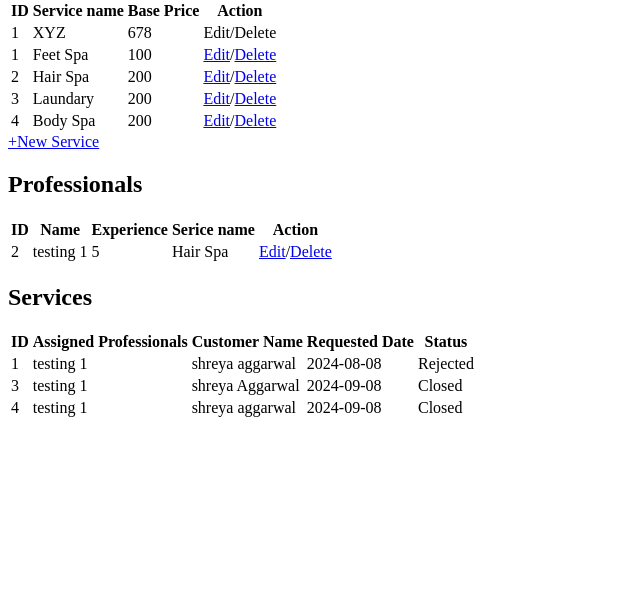
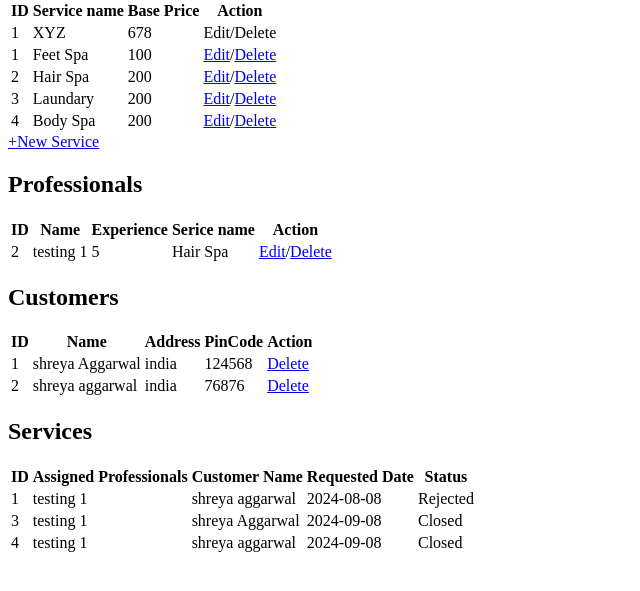
Before and after one commit to Shreya-agr09/AZHouseService, a Flask app: page /admin in a window 1280 px wide. Shown: the part 128-719 px from the top of the page, without its empty margins (0-640 px from the left). Run offline with Flask 3, Linux system fonts and the light colour scheme; a user stored in the database is signed in; data comes from the database, SQL or seed files in the repository.

Commit message:
day final update

```diff
--- a/main.py
+++ b/main.py
@@ -1,6 +1,7 @@
 from flask import Flask,render_template,request,redirect,session,flash,url_for
 from flask_sqlalchemy import SQLAlchemy
 from datetime import date
+from werkzeug.utils import secure_filename
 
 #creating flask app
 app=Flask(__name__)
@@ -364,6 +365,8 @@ def customer_signUp():
     else:
         return render_template("csignup.html")
 
+
+
 @app.route('/professional_signUp',methods=['GET','POST'])
 def professional_signUp():
     if request.method=="POST":
@@ -380,6 +383,7 @@ def professional_signUp():
                 p1=Professionals(pemail=pemail,ppassword=ppassword,pname=pname,pserviceName=pserviceName,pexp=pexp,paddress=paddress,ppincode=ppincode)
                 db.session.add(p1)
                 db.session.commit()
+
                 return redirect("/login")
             else:
                 flash("Username already taken")
@@ -390,6 +394,8 @@ def professional_signUp():
     else:
         allServices=db.session.query(Service)
         return render_template("profsignUp.html",allServices=allServices)
+
+
 
 @app.route("/new_service",methods=["GET","POST"])
 def new_service():
--- a/rest.txt
+++ b/rest.txt
@@ -8,5 +8,6 @@ professional document verification
 styling
 update database
 how will admin manage customer
+what will happen if there are some services pending related to thtat customer
 search functionality
 summary functionality
--- a/templates/admin.html
+++ b/templates/admin.html
@@ -66,6 +66,28 @@
             {%endfor%}
         </table>
     </div>
+        <!--Customer column-->
+        <div class="customer">
+            <h2>Customers</h2>
+            <table>
+                <tr>
+                    <th>ID</th>
+                    <th>Name</th>
+                    <th>Address</th>
+                    <th>PinCode</th>
+                    <th>Action</th>
+                </tr>
+                {%for i in cust%}
+                <tr>
+                    <td>{{i.cust_id}}</td>
+                    <td>{{i.cname}}</td>
+                    <td>{{i.caddress}}</td>
+                    <td>{{i.cpincode}}</td>
+                    <td><a href="/deleteCust/{{i.cust_id}}">Delete</a></td>
+                </tr>
+                {%endfor%}
+            </table>
+        </div>
     <!--Service Requests-->
     <div class="services">
         <h2>Services</h2>
```
Also changed, not shown: templates/profsignUp.html (+12 -7 lines), README.md.
